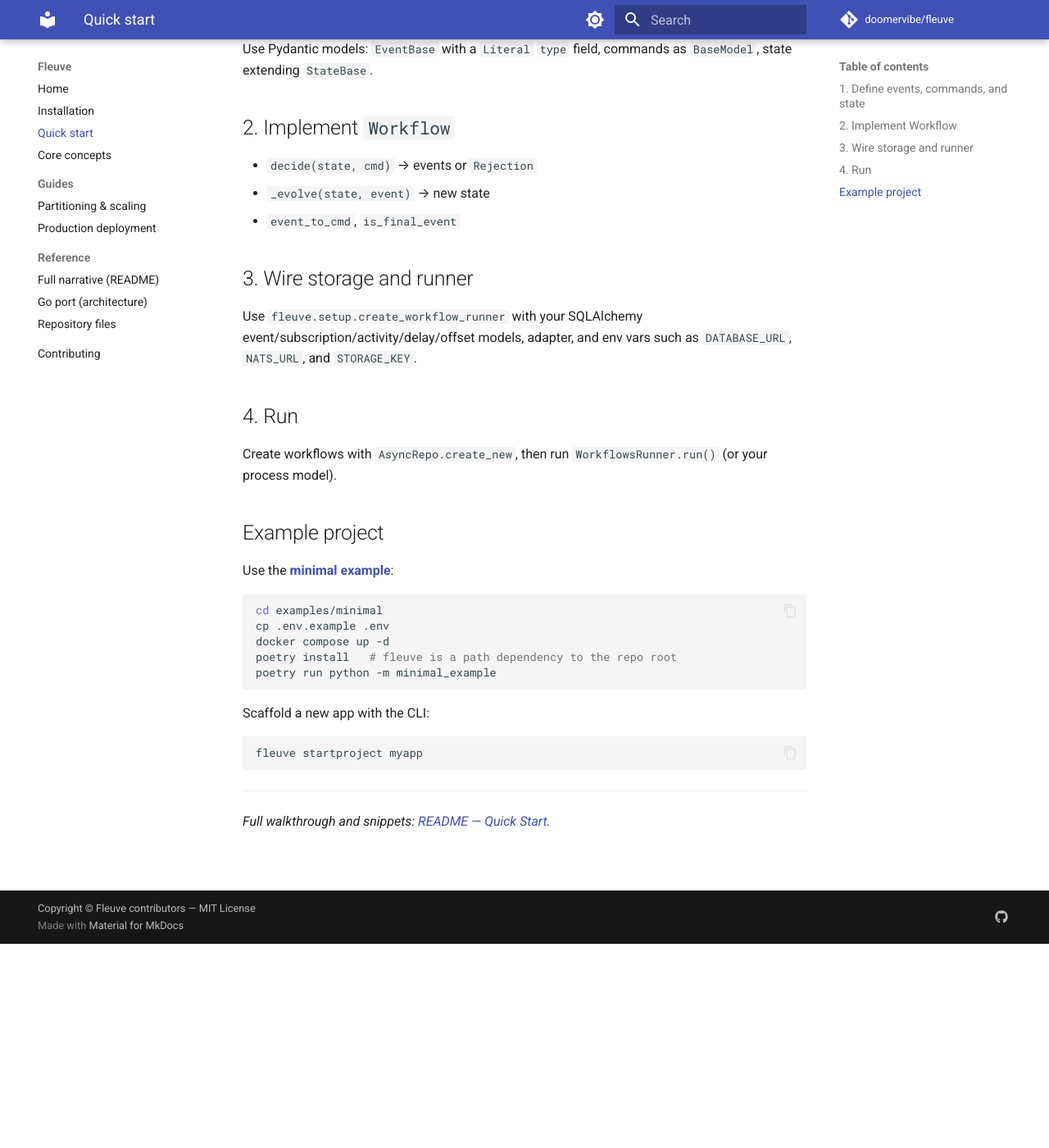
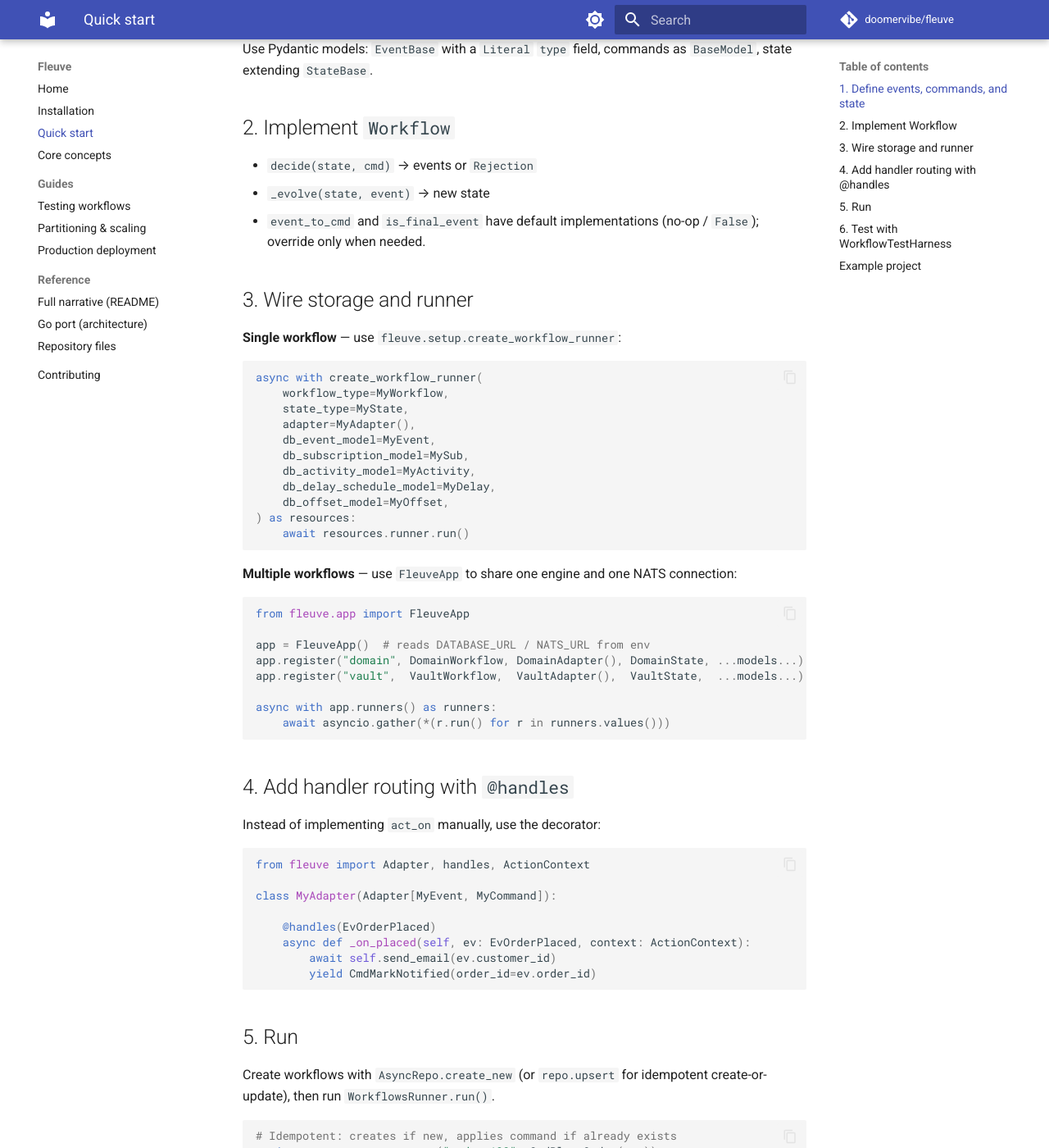
Before and after one commit to doomervibe/fleuve, an MkDocs documentation site: the page built from docs/quick-start.md, in a window 1280 px wide and 1400 px high, scrolled down 249 px. Shown: the whole window at 82% size. Built offline with MkDocs 1.6.1 and Material for MkDocs 9.7.7, drawn with Linux system fonts in a browser that asks for light colours; comment, search, counter and statistics services are not loaded; some of the changed text lies outside the part shown.

Commit message:
docs: document all recently added features
README.md:
- New Features bullets: PeriodicTask, @handles, TypedCheckpoint,
  WorkflowTestHarness, FleuveApp, context.logger, repo.upsert/ensure
- New Core Concepts sections 7–13: @handles, TypedCheckpoint,
  PeriodicTask, WorkflowTestHarness (full API table), FleuveApp,
  context.logger, StateBase.apply
- Repository section updated with upsert/ensure examples

docs/index.md:
- Added new feature highlights and testing.md link in nav table

docs/concepts.md:
- Expanded with @handles, TypedCheckpoint, PeriodicTask,
  StateBase.apply, context.logger examples

docs/quick-start.md:
- Added FleuveApp multi-workflow setup, @handles, upsert/ensure,
  and WorkflowTestHarness sections

docs/testing.md (new):
- Full WorkflowTestHarness reference: advance, emitted,
  run_handler, simulate, assert_subscriptions, full API table

mkdocs.yml:
- Added "Testing workflows: testing.md" to Guides nav section

Co-Authored-By: Claude Sonnet 4.6 <noreply@anthropic.com>

````diff
--- a/docs/quick-start.md
+++ b/docs/quick-start.md
@@ -10,15 +10,86 @@ Use Pydantic models: `EventBase` with a `Literal` `type` field, commands as `Bas
 
 - `decide(state, cmd)` → events or `Rejection`
 - `_evolve(state, event)` → new state
-- `event_to_cmd`, `is_final_event`
+- `event_to_cmd` and `is_final_event` have default implementations (no-op / `False`); override only when needed.
 
 ## 3. Wire storage and runner
 
-Use `fleuve.setup.create_workflow_runner` with your SQLAlchemy event/subscription/activity/delay/offset models, adapter, and env vars such as `DATABASE_URL`, `NATS_URL`, and `STORAGE_KEY`.
+**Single workflow** — use `fleuve.setup.create_workflow_runner`:
 
-## 4. Run
+```python
+async with create_workflow_runner(
+    workflow_type=MyWorkflow,
+    state_type=MyState,
+    adapter=MyAdapter(),
+    db_event_model=MyEvent,
+    db_subscription_model=MySub,
+    db_activity_model=MyActivity,
+    db_delay_schedule_model=MyDelay,
+    db_offset_model=MyOffset,
+) as resources:
+    await resources.runner.run()
+```
 
-Create workflows with `AsyncRepo.create_new`, then run `WorkflowsRunner.run()` (or your process model).
+**Multiple workflows** — use `FleuveApp` to share one engine and one NATS connection:
+
+```python
+from fleuve.app import FleuveApp
+
+app = FleuveApp()  # reads DATABASE_URL / NATS_URL from env
+app.register("domain", DomainWorkflow, DomainAdapter(), DomainState, ...models...)
+app.register("vault",  VaultWorkflow,  VaultAdapter(),  VaultState,  ...models...)
+
+async with app.runners() as runners:
+    await asyncio.gather(*(r.run() for r in runners.values()))
+```
+
+## 4. Add handler routing with `@handles`
+
+Instead of implementing `act_on` manually, use the decorator:
+
+```python
+from fleuve import Adapter, handles, ActionContext
+
+class MyAdapter(Adapter[MyEvent, MyCommand]):
+
+    @handles(EvOrderPlaced)
+    async def _on_placed(self, ev: EvOrderPlaced, context: ActionContext):
+        await self.send_email(ev.customer_id)
+        yield CmdMarkNotified(order_id=ev.order_id)
+```
+
+## 5. Run
+
+Create workflows with `AsyncRepo.create_new` (or `repo.upsert` for idempotent create-or-update),
+then run `WorkflowsRunner.run()`.
+
+```python
+# Idempotent: creates if new, applies command if already exists
+await resources.repo.upsert("order-123", CmdPlaceOrder(...))
+
+# Idempotent bootstrap: creates if missing, no-op if already active
+await resources.repo.ensure("order-123", init_cmd=CmdActivate(...))
+```
+
+## 6. Test with `WorkflowTestHarness`
+
+No database or NATS required for workflow logic tests:
+
+```python
+from fleuve.testing import WorkflowTestHarness
+
+harness = WorkflowTestHarness(VaultWorkflow)
+await harness.create_new("vault-1", CmdActivate(vault_id="v1"))
+
+await harness.advance(hours=6)
+assert len(harness.emitted(EvPsyopCheckRequested)) == 1
+
+# Test adapter side-effects
+commands = await harness.run_handler(
+    EvPsyopCheckRequested(vault_id="v1"), VaultAdapter(settings),
+    workflow_id="vault-1",
+)
+```
 
 ## Example project
 
--- a/mkdocs.yml
+++ b/mkdocs.yml
@@ -36,6 +36,7 @@ nav:
   - Quick start: quick-start.md
   - Core concepts: concepts.md
   - Guides:
+      - Testing workflows: testing.md
       - Partitioning & scaling: scaling.md
       - Production deployment: deployment.md
   - Reference:
````
Also changed, not shown: README.md (+258 -0 lines), docs/concepts.md (+80 -2 lines), docs/index.md (+8 -1 lines), docs/testing.md (added, +128 -0 lines).
